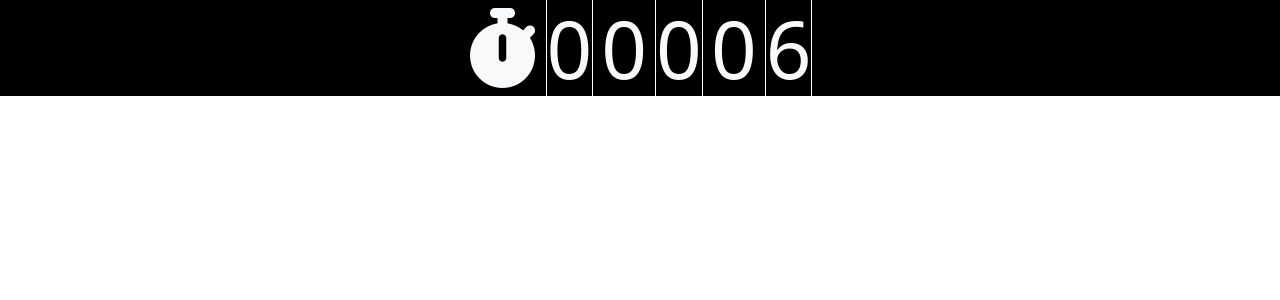
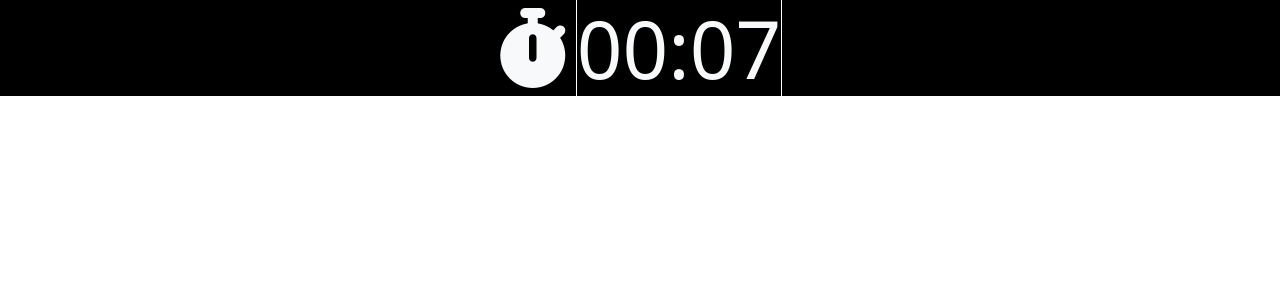
Before and after one commit to DiegoAndresMarmota/Simple-Counter-with-React, a React (Create React App) app: page / in a window 1280 px wide. Shown: the top 300 px of the page. Built offline with nearby package versions, Linux system fonts and the light colour scheme.

Commit message:
Actualización

```diff
--- a/public/index.html
+++ b/public/index.html
@@ -46,7 +46,7 @@
   </head>
   <body>
     <noscript>You need to enable JavaScript to run this app.</noscript>
-    <div id="app"></div>
+    <div id="root"></div>
     <!--
       This HTML file is a template.
       If you open it directly in the browser, you will see an empty page.
--- /dev/null
+++ b/src/component/SecondsCounter.jsx
@@ -0,0 +1,35 @@
+import React from "react";
+import { useState, useEffect } from "react";
+
+const SecondsCounter = ({ props }) => {
+  const [sec, setSec] = useState(0);
+  const [min, setMin] = useState(0);
+
+  let clock;
+  useEffect(() => {
+    clock = setInterval(() => {
+      setSec(sec + 1);
+      if (sec === 59) {
+        setMin(min + 1);
+        setSec(0);
+      }
+    }, 1000);
+    return () => clearInterval(clock);
+  });
+
+  return (
+    <div className="container-fluid bg-black">
+      <div className="container align-items-center text-light display-1 d-flex justify-content-center">
+        <i className="fa-solid fa-stopwatch mx-1"></i>
+        <div>
+          <b className="border border-white mx-1">
+            {min < 10 ? "0" + min : min}:
+            {sec < 10 ? "0" + sec : sec}
+          </b>
+        </div>
+      </div>
+    </div>
+  );
+};
+
+export default SecondsCounter;
--- a/src/component/home.jsx
+++ /dev/null
@@ -1,29 +0,0 @@
-import React from "react";
-import PropTypes from "prop-types";
-
-const Home = (props) => {
-  return (
-    <div className="container-fluid bg-black">
-      <div className="container align-items-center text-light display-1 d-flex justify-content-center">
-        <i className="fa-solid fa-stopwatch mx-1"></i>
-        <div>
-          <b className="border border-white mx-1">{props.fifth}</b>
-          <b className="border-white mx-1">{props.fourth}</b>
-          <b className="border border-white mx-1">{props.third}</b>
-          <b className="border-white mx-1">{props.second}</b>
-          <b className="border border-white mx-1">{props.first}</b>
-        </div>
-      </div>
-    </div>
-  );
-};
-
-Home.propTypes = {
-  sixth: PropTypes.number,
-  fifth: PropTypes.number,
-  fourth: PropTypes.number,
-  third: PropTypes.number,
-  second: PropTypes.number,
-};
-
-export default Home;
--- a/src/index.js
+++ b/src/index.js
@@ -1,32 +1,11 @@
 import React from "react";
-import ReactDOM from "react-dom";
-import Home from "./component/home.jsx";
+import ReactDOM from "react-dom/client";
+import SecondsCounter from "./component/SecondsCounter.jsx";
 import "./index.css";
 
-let counter1 = -1;
-let counter2 = 0;
-let counter3 = 0;
-let counter4 = 0;
-let counter5 = 0;
-
-setInterval(() => {
-  counter1++;
-  // counter1 == 10 ? ((counter1 = 0), counter2++) : true;
-  // counter2 == 10 ? ((counter2 = 0), counter3++) : true;
-  // counter3 == 10 ? ((counter3 = 0), counter4++) : true;
-  // counter4 == 10 ? ((counter4 = 0), counter5++) : true;
-  // counter5 == 10 ? (counter5 = 0) : true;
-
-  console.log(counter1, counter2, counter3, counter4, counter5);
-
-  ReactDOM.render(
-    <Home
-      fifth={counter5}
-      fourth={counter4}
-      third={counter3}
-      second={counter2}
-      first={counter1}
-    />,
-    document.querySelector("#app")
-  );
-}, 1000);
+const root = ReactDOM.createRoot(document.getElementById('root'));
+root.render(
+  <React.StrictMode>
+    <SecondsCounter seconds={3434} />
+  </React.StrictMode>
+);
```
Also changed, not shown: src/App.js (deleted, +0 -23 lines).
